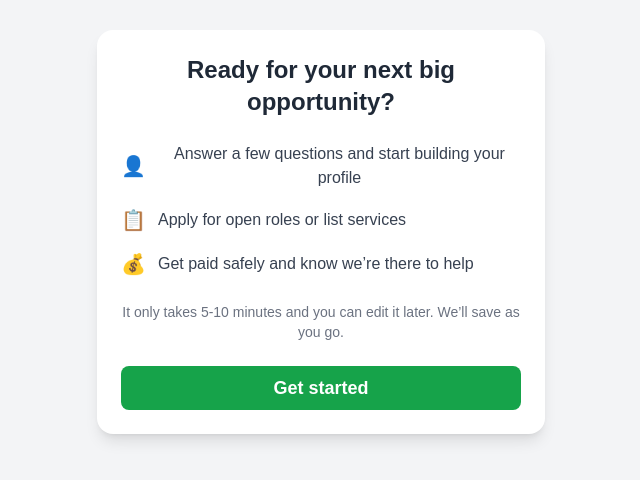
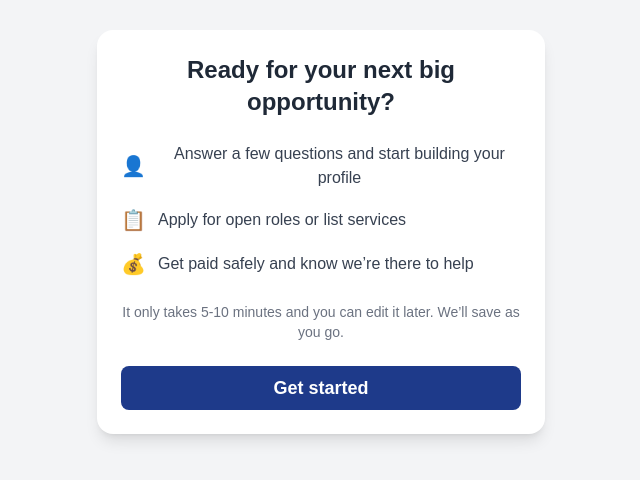
Before and after one commit to TechSubham/Job-Market-Analyzer, a Next.js app: page /Pages/Auth/profile/pageOne in a window 1280 px wide. Shown: the part 168-648 px from the top of the page, without its empty margins (319-959 px from the left). Built offline with nearby package versions, Linux system fonts and the light colour scheme.

Commit message:
Made get started button functional

```diff
--- a/app/Pages/Auth/profile/pageOne/page.jsx
+++ b/app/Pages/Auth/profile/pageOne/page.jsx
@@ -2,7 +2,7 @@
 import React from "react";
 import { useRouter } from "next/navigation";
 
-const UpworkOnboarding = () => {
+const Onboarding = () => {
   const router = useRouter();
 
   return (
@@ -28,7 +28,7 @@ const UpworkOnboarding = () => {
         <p className="mt-6 text-sm text-gray-500">It only takes 5-10 minutes and you can edit it later. We’ll save as you go.</p>
 
         <button
-          className="mt-6 w-full bg-green-600 text-white py-2 rounded-lg text-lg font-semibold hover:bg-green-700"
+          className="mt-6 w-full bg-blue-900 text-white py-2 rounded-lg text-lg font-semibold hover:bg-blue-700"
           onClick={() => router.push("pageTwo")}
         >
           Get started
@@ -38,4 +38,4 @@ const UpworkOnboarding = () => {
   );
 };
 
-export default UpworkOnboarding;
+export default Onboarding;
```
